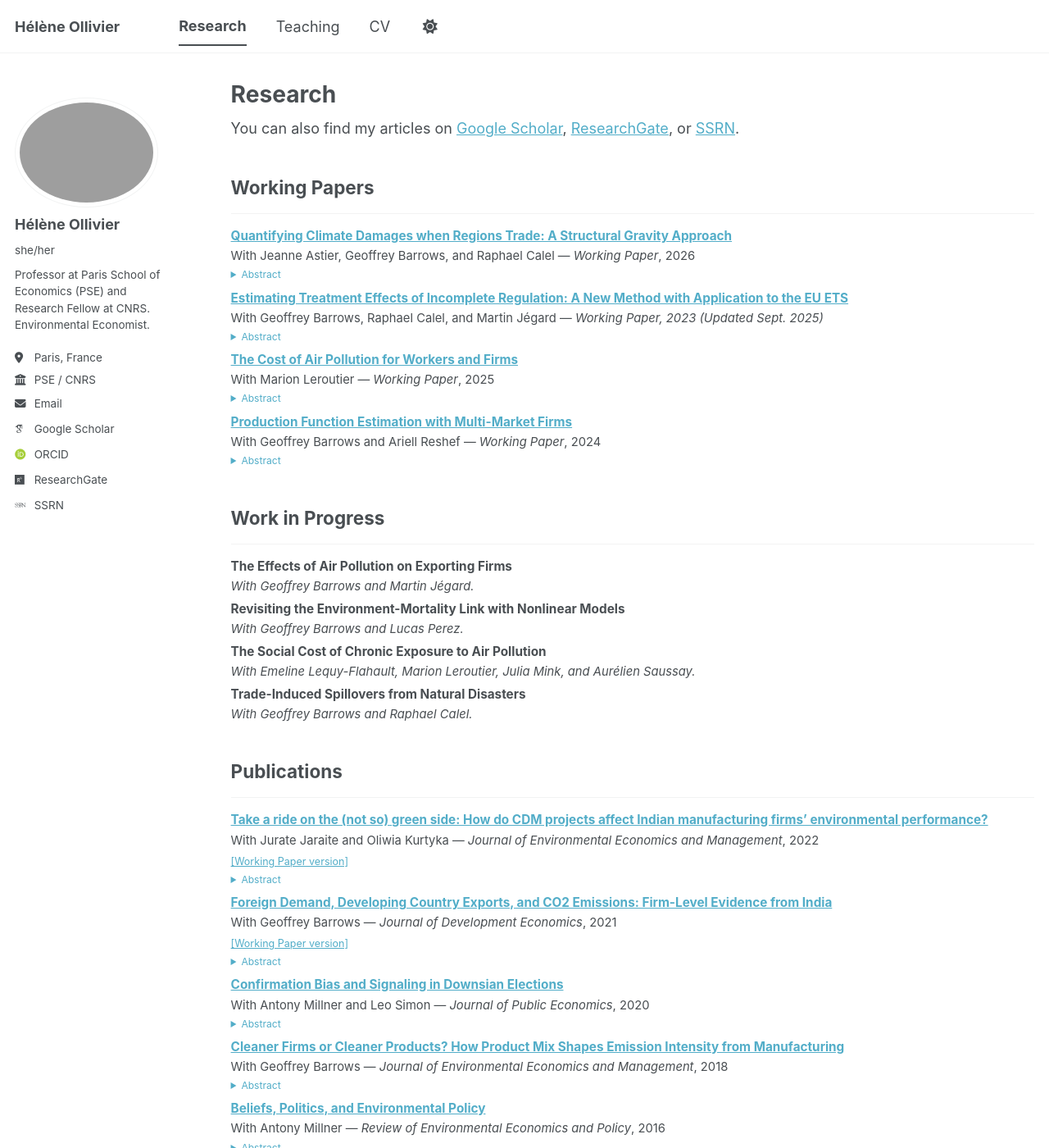
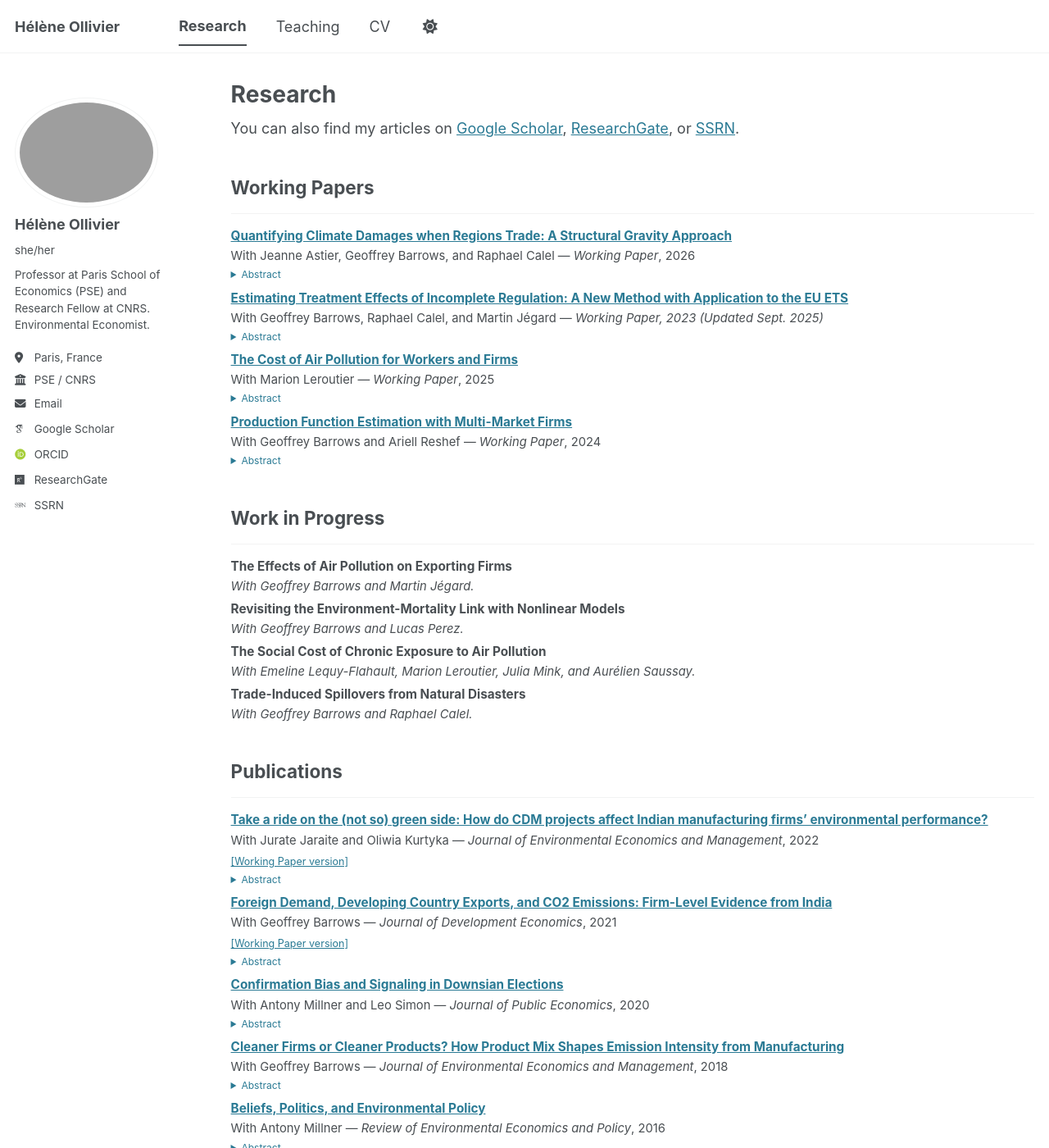
Before and after one commit to heleneollivier/heleneollivier.github.io, a Jekyll site: the page built from _pages/publications.html, in a window 1280 px wide and 1400 px high. Shown: the whole window at 82% size. Built offline with Jekyll 4.4.1, drawn with Linux system fonts in a browser that asks for light colours; some web fonts are replaced; a script bundle is joined from its source files by our own code; library files that are not in the unit come from our copies.

Commit message:
Darken link color from #52adc8 to #2a7a94

```diff
--- a/_includes/archive-single.html
+++ b/_includes/archive-single.html
@@ -53,7 +53,7 @@
 
         {% if post.excerpt %}
           <details>
-            <summary style="cursor: pointer; color: #52adc8;">Abstract</summary>
+            <summary style="cursor: pointer; color: #2a7a94;">Abstract</summary>
             <p class="archive__item-excerpt" itemprop="description" style="margin-top: 0.5em;">{{ post.excerpt | markdownify }}</p>
           </details>
         {% endif %}
--- a/assets/css/main.scss
+++ b/assets/css/main.scss
@@ -41,6 +41,13 @@
     "vendor/font-awesome/solid",
     "vendor/font-awesome/brands"
 ;
+/* Darker link color */
+:root {
+  --global-link-color: #2a7a94;
+  --global-link-color-hover: #1a5a6e;
+  --global-link-color-visited: #1a5a6e;
+}
+
 /* Compact publication list */
 .list__item .archive__item-title {
   font-size: 0.85em;
```
